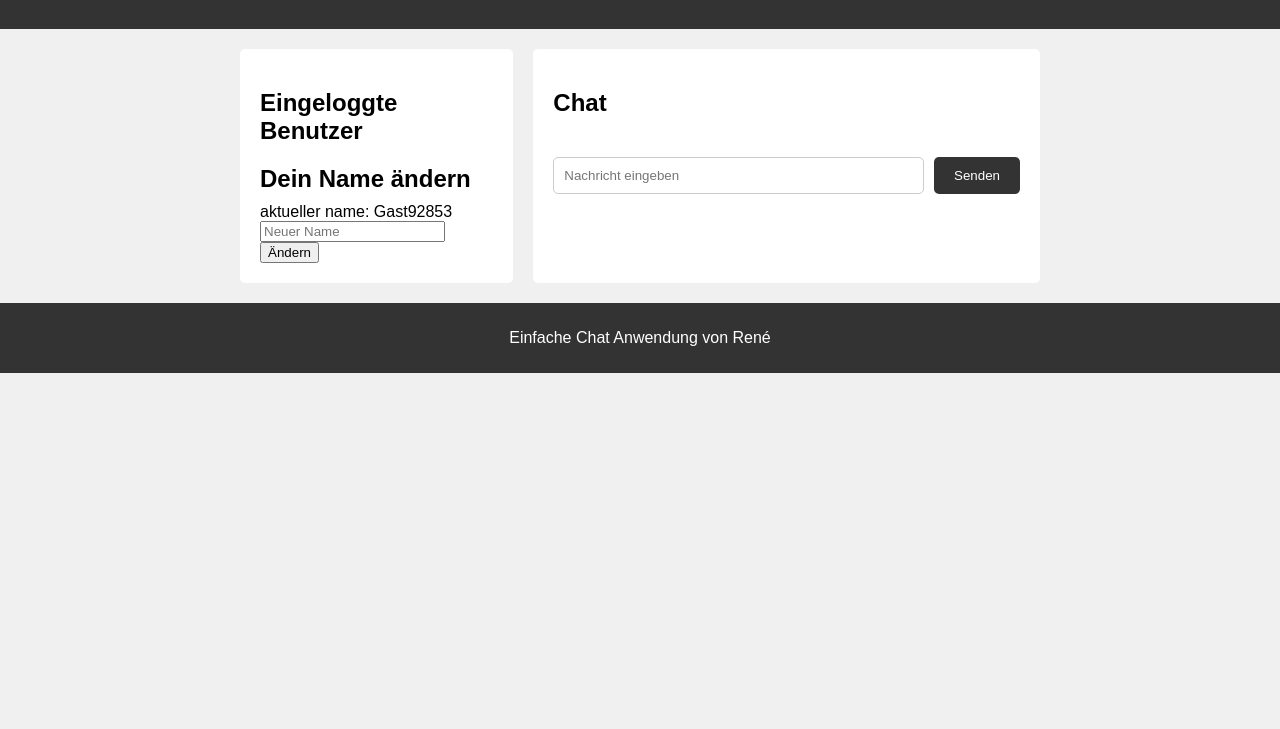
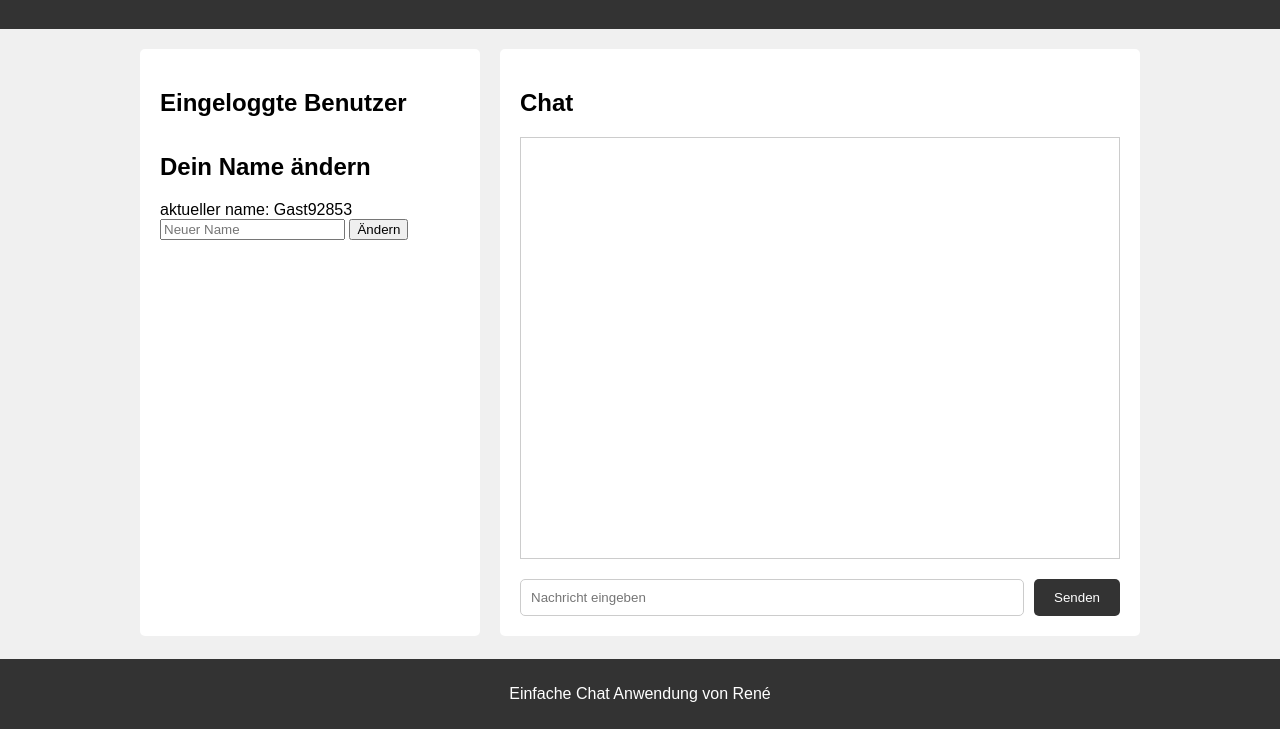
Before and after one commit to rene8619/reneschat, a website: page client/index.html in a window 1280 px wide. Shown: the part 71-800 px from the top of the page. Drawn offline with Linux system fonts and the light colour scheme.

Commit message:
anpassungen am Design Frontend

```diff
--- a/client/index.html
+++ b/client/index.html
@@ -1,5 +1,6 @@
 <!DOCTYPE html>
 <html lang="en">
+
 <head>
     <meta charset="UTF-8">
     <meta name="viewport" content="width=device-width, initial-scale=1.0">
@@ -19,27 +20,42 @@
             text-align: center;
             padding: 10px 0;
         }
+
         footer {
             background-color: #333;
             color: #fff;
             text-align: center;
             padding: 10px 0;
+            position: fixed;
+            bottom: 0;
+            width: 100%;
 
         }
 
         .container {
             display: flex;
-            max-width: 800px;
+            max-width: 1000px;
             margin: 0 auto;
+            padding: 20px;
+
+        }
+
+        .benutzer {
+            flex: 1;
+            margin-right: 20px;
+            background-color: #fff;
+            border-radius: 5px;
             padding: 20px;
         }
 
         .user-list {
+            max-height: 380px;
             flex: 1;
-            background-color: #fff;
-            border-radius: 5px;
-            padding: 20px;
-            margin-right: 20px;
+            overflow-y: auto;
+        }
+
+        .chatname {
+            margin-top: 20px;
         }
 
         .user-list h2 {
@@ -63,8 +79,10 @@
         }
 
         .chatNachrichten {
-            max-height: 400px;
-            overflow-y: scroll; /*auto*/
+            height: 400px;
+            border: 1px solid #ccc;
+            overflow-y: auto; /*scroll*/
+            padding: 10px;
         }
 
 
@@ -92,23 +110,28 @@
         }
     </style>
 </head>
+
 <body>
     <header>
         <h1>René's Chat</h1>
     </header>
     <div class="container">
-        <div class="user-list">
-            <h2>Eingeloggte Benutzer</h2>
-            <ul id="user-list">
-                <!-- Die Benutzerliste soll hier dynamisch aktualisiert werden -->
-            </ul>
-            <div>
+        <div class="benutzer">
+            <div class="user-list">
+                <h2>Eingeloggte Benutzer</h2>
+                <ul id="user-list">
+                    <!-- Die Benutzerliste soll hier dynamisch aktualisiert werden -->
+                </ul>
+
+            </div>
+            <div class="chatname">
                 <h2>Dein Name ändern</h2>
-                aktueller name: <span id="benutzername"> </span>
+                aktueller name: <span id="benutzername"> </span><br>
                 <input type="text" id="namenswechsel" placeholder="Neuer Name">
                 <button id="namenswechsel-button" onclick="changeUsername()">Ändern</button>
             </div>
         </div>
+
         <div class="chat">
             <h2>Chat</h2>
             <div class="chatNachrichten" id="chatNachrichten">
@@ -128,4 +151,5 @@
     <script src="/script.js"></script>
 
 </body>
+
 </html>
```
